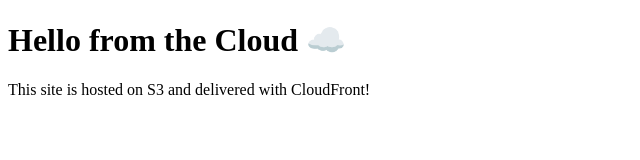
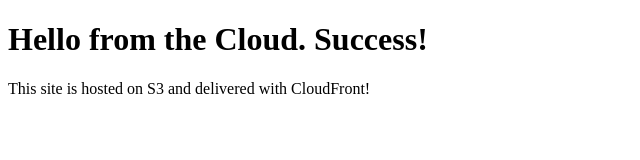
Before and after one commit to CheaTheReal/s3-static-site, a plain HTML site: page index.html in a window 1280 px wide. Shown: the whole page, without its empty margins (0-640 px from the left). Drawn offline with Linux system fonts and the light colour scheme.

Commit message:
Cleaned up index.html - removed emoji bug

```diff
--- a/index.html
+++ b/index.html
@@ -4,7 +4,7 @@
     <title>My First Static Site</title>
   </head>
   <body>
-    <h1>Hello from the Cloud ☁️</h1>
+    <h1>Hello from the Cloud. Success!</h1>
     <p>This site is hosted on S3 and delivered with CloudFront!</p>
   </body>
 </html>
```
